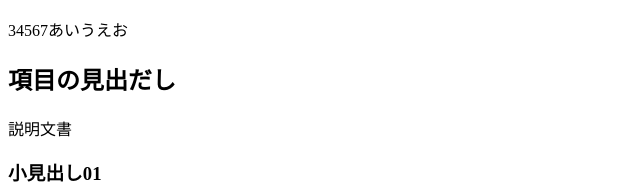
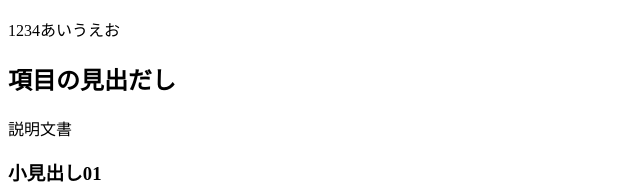
Before and after one commit to yasuko-3810835/lesson01_test, a plain HTML site: page index.html in a window 1280 px wide. Shown: the part 506-693 px from the top of the page, 0-640 px from the left. Drawn offline with Linux system fonts and the light colour scheme.

Commit message:
コミット1練習

```diff
--- a/index.html
+++ b/index.html
@@ -8,7 +8,7 @@
 <body>
     <h1>初めてのwebサイト</h1>
     <p><img src="abc.jpg" alt="家族旅行"></p>
-    <p>34567あいうえお</p>
+    <p>1234あいうえお</p>
 
     <h2>項目の見出だし</h2>
     <p>説明文書</p>
```
